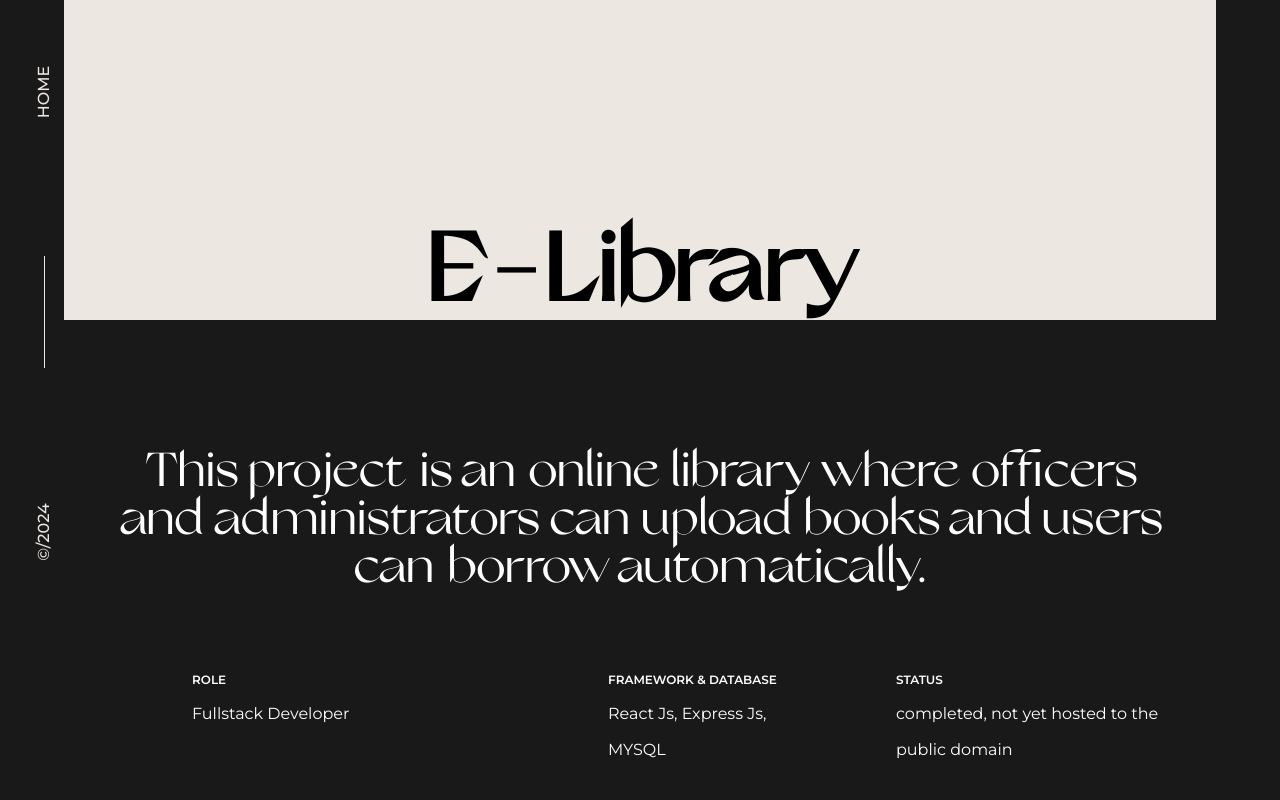
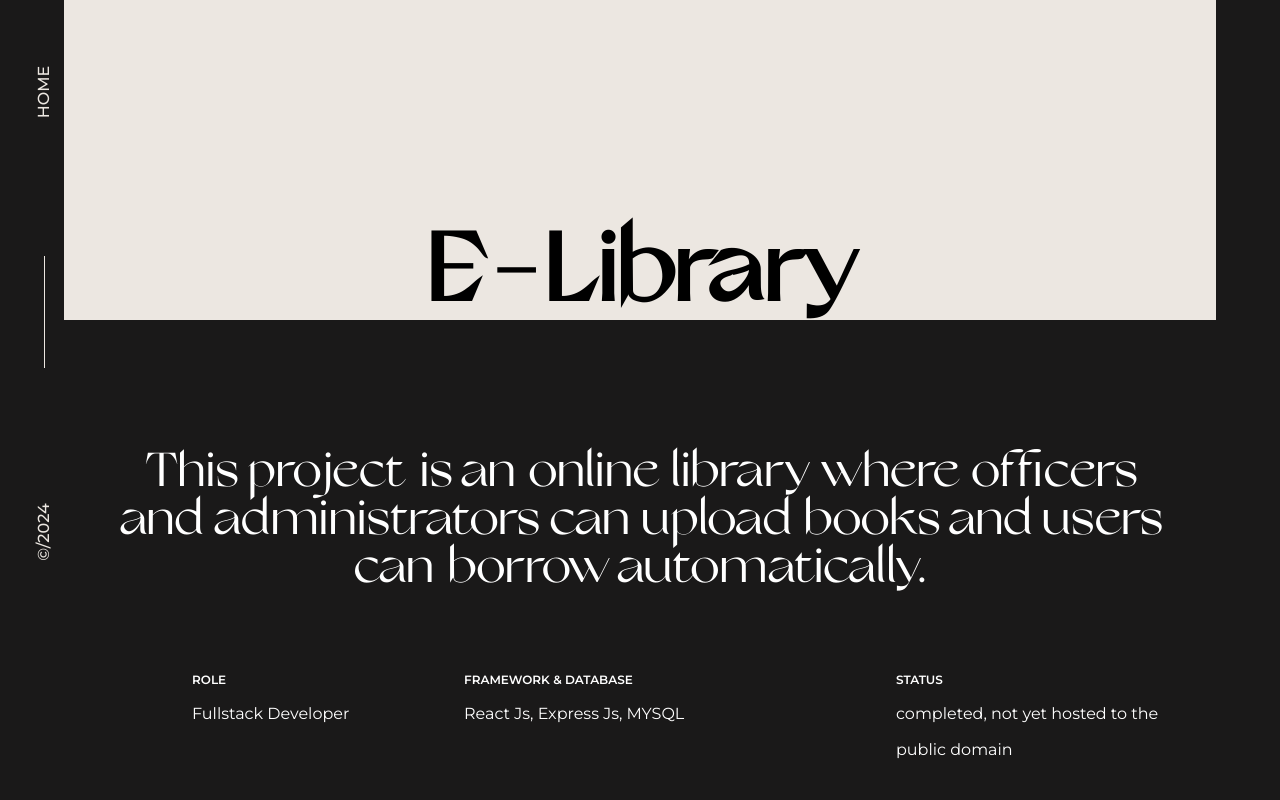
Before and after one commit to gloeserin/portfolio-erina, a React (Vite) app: page /library in a window 1280 px wide. Shown: the top 800 px of the page. Built offline with nearby package versions, Linux system fonts and the light colour scheme.

Commit message:
fix grid libray layout

```diff
--- a/src/pages/library.jsx
+++ b/src/pages/library.jsx
@@ -135,7 +135,7 @@ const Library = () => {
                                     <div className='text-white pt-6 pb-2 font-montserrat text-xs font-semibold text-center md:text-left'>ROLE</div>
                                     <p className='max-w-full ml-auto mr-auto sm:ml-0 sm:mr-0 text-white font-montserrat text-base font-normal leading-9 text-center md:text-left'>Fullstack Developer</p>
                                 </div>
-                                <div className='w-full sm:w-1/3 md:w-auto mb-4 sm:mb-0 gap-6 max-md:ml-5 ml-36'>
+                                <div className='w-full sm:w-1/3 md:w-auto mb-4 sm:mb-0 gap-6 max-md:ml-5'>
                                     <div className='text-white pt-6 pb-2 font-montserrat text-xs font-semibold text-center md:text-left'>FRAMEWORK & DATABASE</div>
                                     <p className='max-w-full ml-auto mr-auto sm:ml-0 sm:mr-0 text-white font-montserrat text-base font-normal leading-9 text-center md:text-left'>React Js, Express Js, MYSQL</p>
                                 </div>
```
